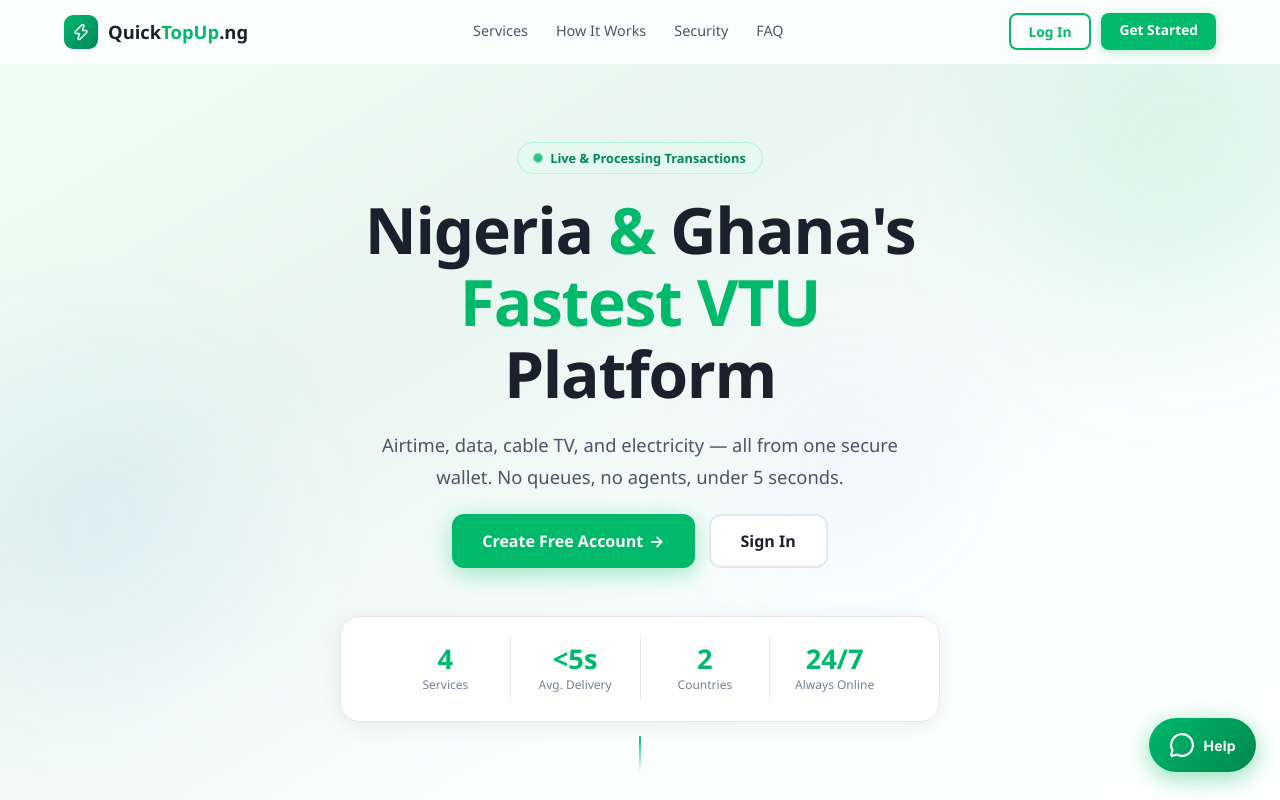
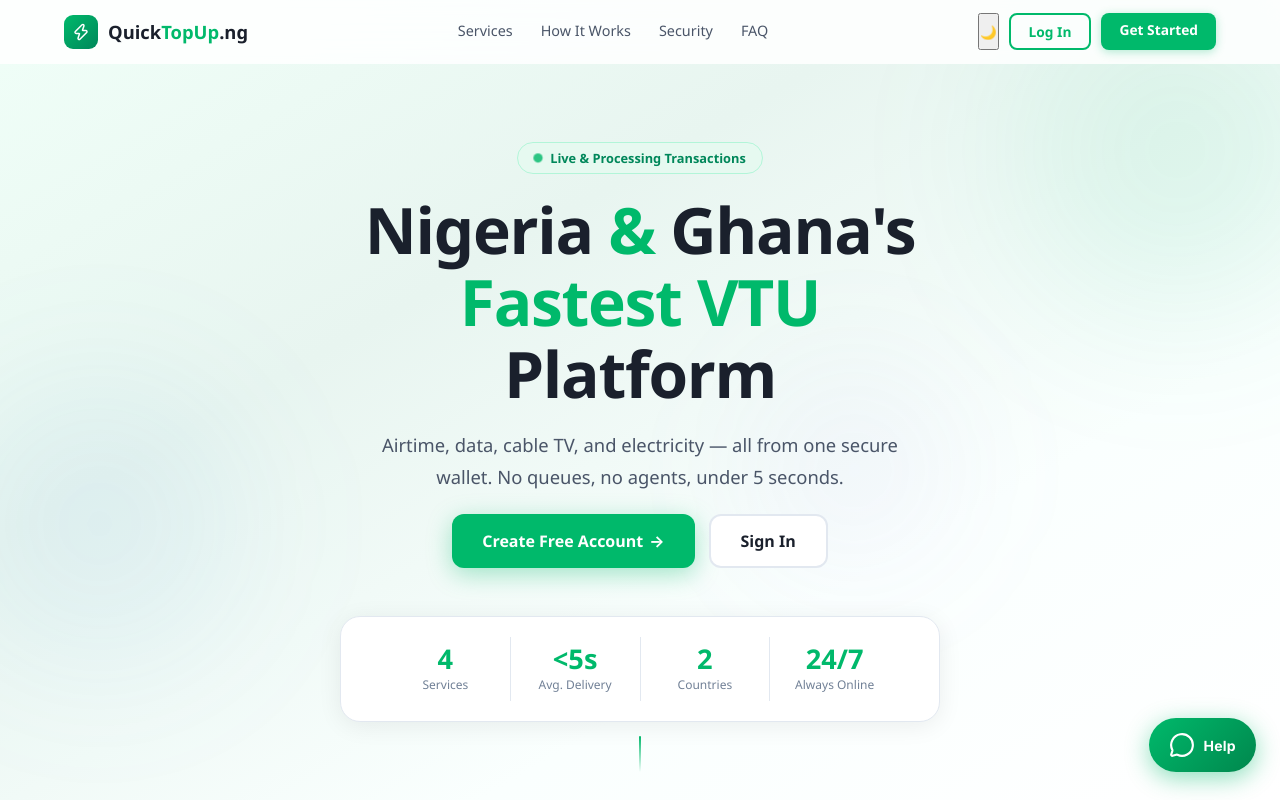
Before and after one commit to DukeeTheProgrammer/quicktopup-frontend, a React (Create React App) app: page / in a window 1280 px wide. Shown: the top 800 px of the page. Built offline with nearby package versions, Linux system fonts and the light colour scheme.

Commit message:
fix: landing dark theme + admin passthrough + eye btn z-index + dashboard/wallet dark vars

```diff
--- a/src/pages/landing/LandingPage.js
+++ b/src/pages/landing/LandingPage.js
@@ -1,4 +1,5 @@
 import React, { useState, useEffect, useRef } from 'react';
+import { useTheme } from '../../context/ThemeContext';
 import { Link } from 'react-router-dom';
 import { Zap, Shield, CheckCircle, Menu, X } from 'lucide-react';
 import './LandingPage.css';
@@ -109,6 +110,7 @@
 export default function LandingPage() {
   const [navOpen, setNavOpen] = useState(false);
   const [scrolled, setScrolled] = useState(false);
+  const { theme, toggleTheme } = useTheme();
 
   const [heroRef, heroIn] = useInView(0.1);
   const [statsRef, statsIn] = useInView(0.2);
@@ -140,11 +142,17 @@
           <a href="#security" onClick={() => setNavOpen(false)}>Security</a>
           <a href="#faq" onClick={() => setNavOpen(false)}>FAQ</a>
           <div className="lp-nav-cta-mobile">
+            <button className="lp-theme-toggle" onClick={toggleTheme} aria-label="Toggle theme">
+              {theme === 'dark' ? '☀️ Light Mode' : '🌙 Dark Mode'}
+            </button>
             <Link to="/login" className="btn-outline" onClick={() => setNavOpen(false)}>Log In</Link>
             <Link to="/register" className="btn-solid" onClick={() => setNavOpen(false)}>Get Started</Link>
           </div>
         </div>
         <div className="lp-nav-cta lp-nav-cta-desktop">
+          <button className="lp-theme-toggle" onClick={toggleTheme} aria-label="Toggle theme" title={theme === 'dark' ? 'Light mode' : 'Dark mode'}>
+            {theme === 'dark' ? '☀️' : '🌙'}
+          </button>
           <Link to="/login" className="btn-outline">Log In</Link>
           <Link to="/register" className="btn-solid">Get Started</Link>
         </div>
```
